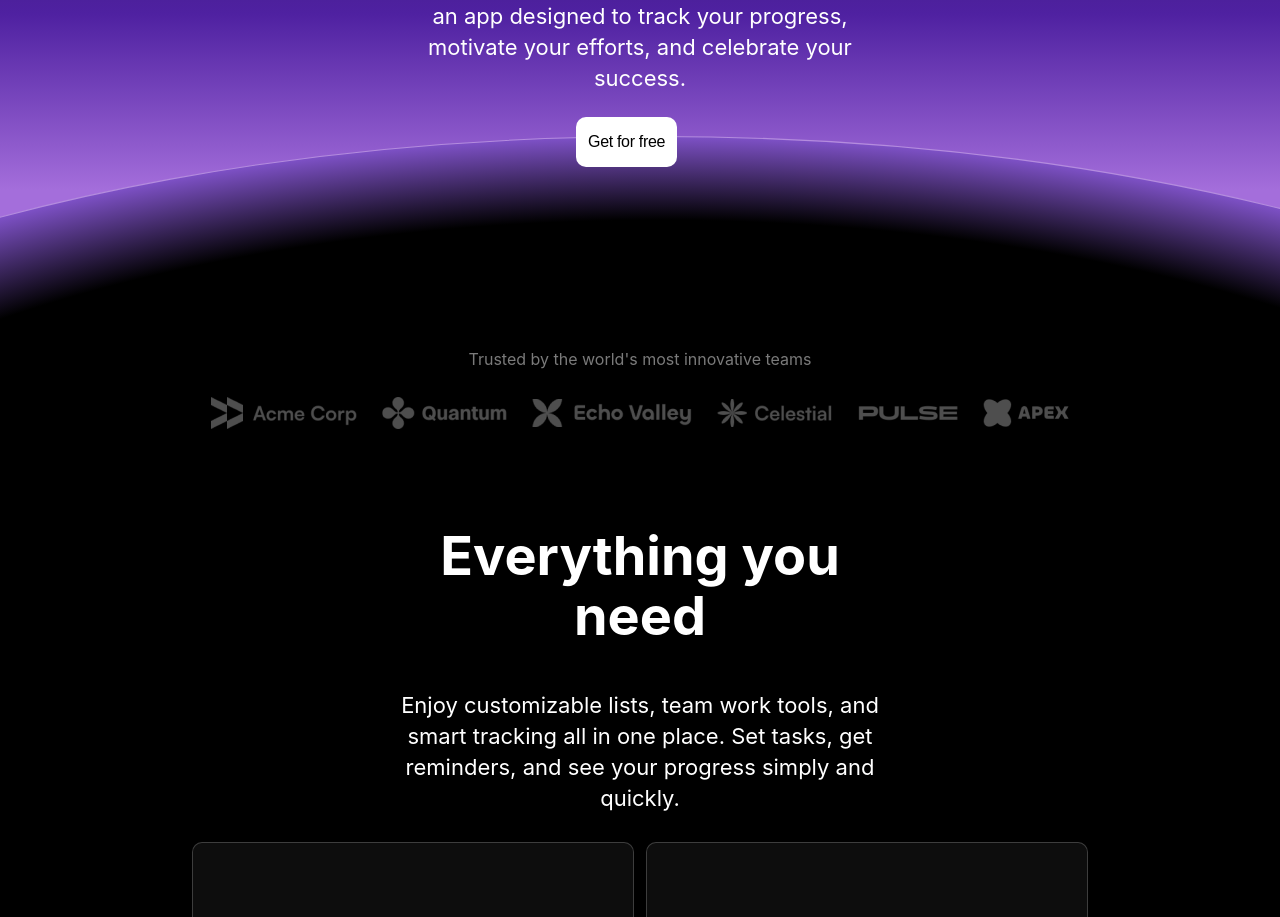
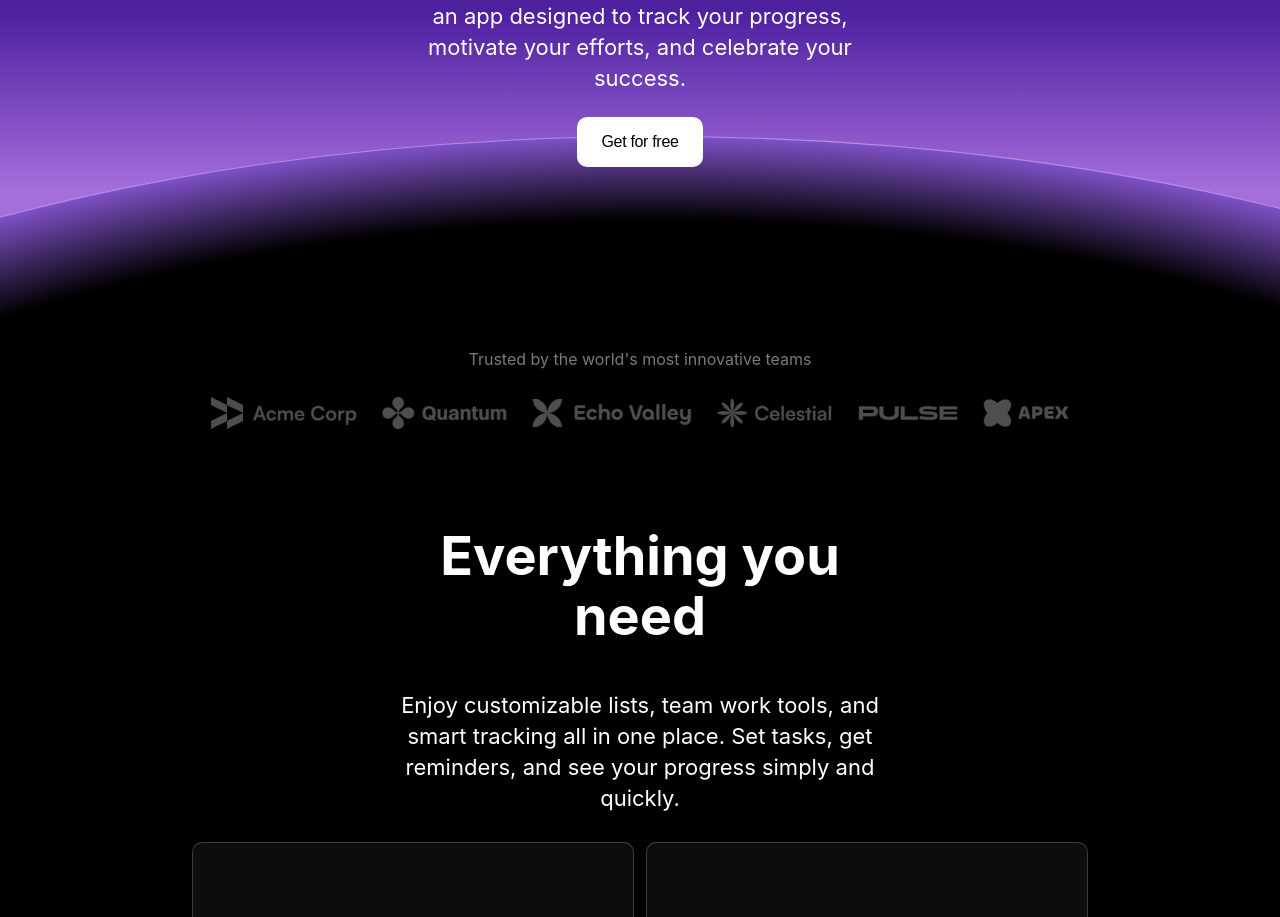
Before and after one commit to Aniket-Raut/saas-kit, a React (Create React App) app: page / in a window 1280 px wide. Shown: the part 794-1711 px from the top of the page. Built offline with nearby package versions, Linux system fonts and the light colour scheme.

Commit message:
button fix

```diff
--- a/src/layout/home.css
+++ b/src/layout/home.css
@@ -125,13 +125,15 @@
 
 .ellipse-section button {
     position: absolute;
-    left: 45%;
     top: -10%;
     padding: 15px 12px;
     font-size: 16px;
     font-weight: 500;
     line-height: 19.36px;
     letter-spacing: -2%;
+    width: 126px;
+    left: 50%;
+    margin-left: -63px;
 }
 
 .brands-logo-holder {
@@ -311,4 +313,10 @@
         line-height: 39px;
         font-weight: 600;
     }
+    .ellipse-section button{
+        width: 126px;
+        left: 50%;
+        margin-left: -63px;
+        top: -25%;
+    }
 }
```
